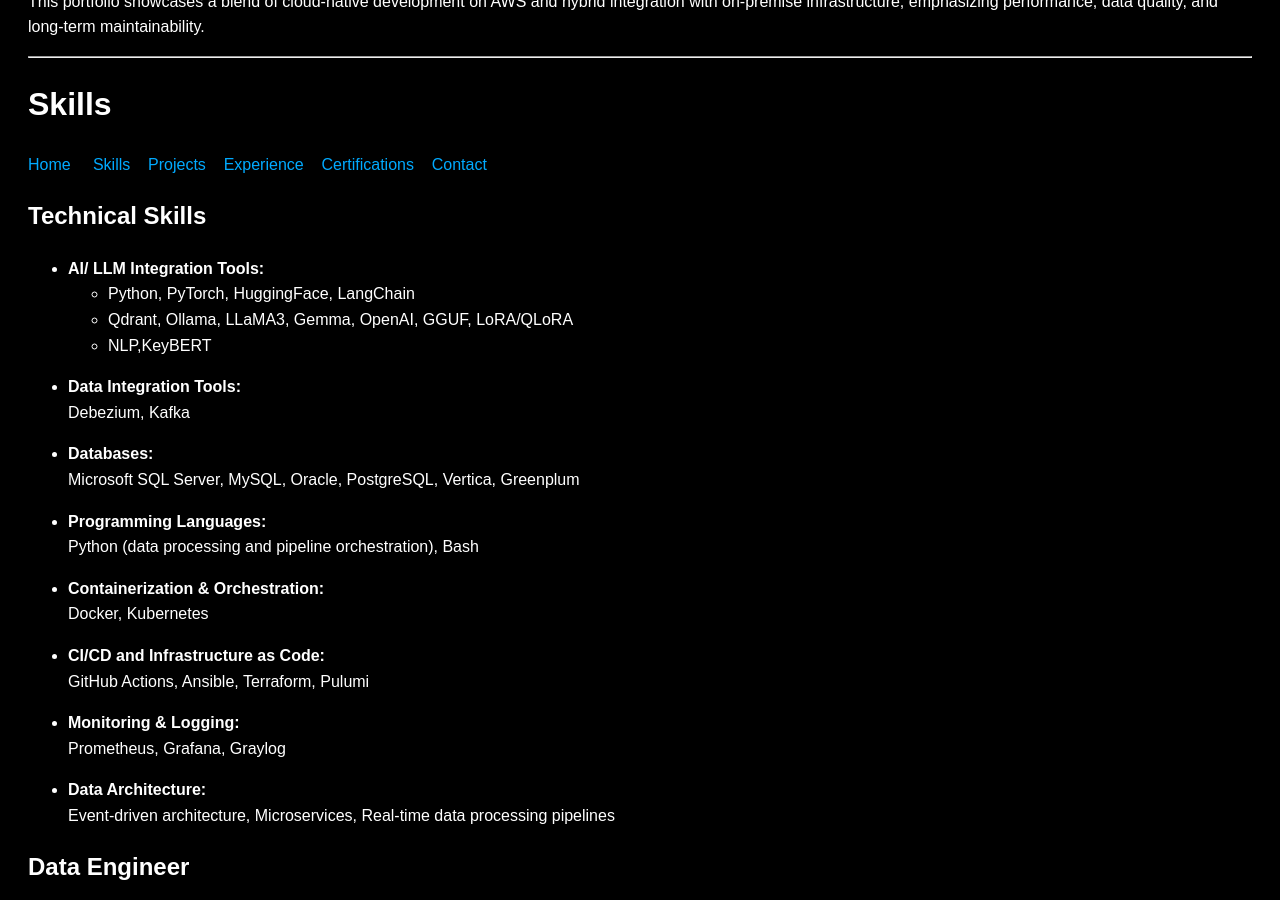
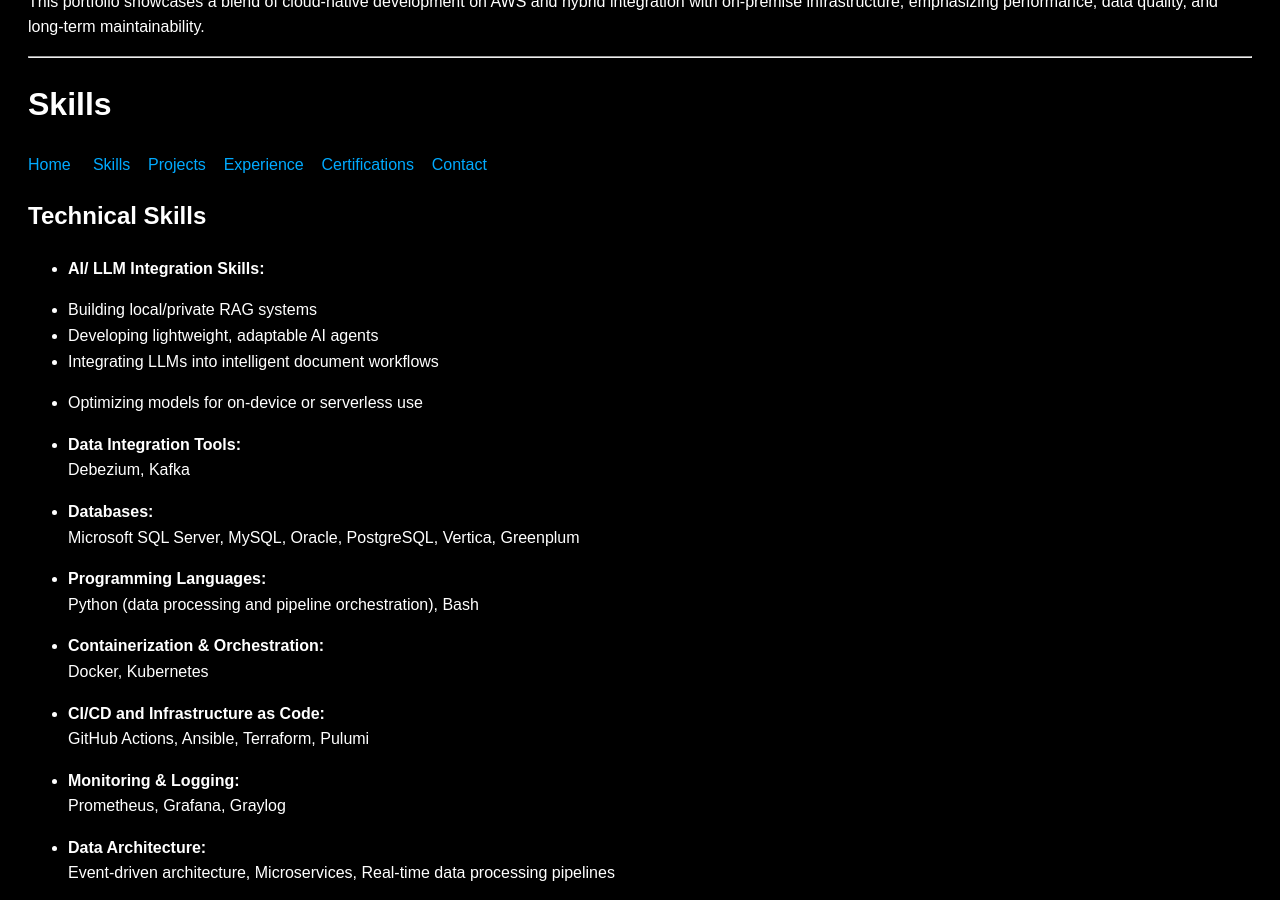
Before and after one commit to floyd011/datameshsync, a Jekyll site: the page built from portfolio/index.md, in a window 1280 px wide and 900 px high, scrolled down 1770 px. Built offline with Jekyll 4.4.1, drawn with Linux system fonts in a browser that asks for light colours.

Commit message:
Update index.md

```diff
--- a/portfolio/index.md
+++ b/portfolio/index.md
@@ -70,10 +70,12 @@
 
 ## Technical Skills
 
-- **AI/ LLM Integration Tools:**
-  - Python, PyTorch, HuggingFace, LangChain
-  - Qdrant, Ollama, LLaMA3, Gemma, OpenAI, GGUF, LoRA/QLoRA
-  - NLP,KeyBERT
+- **AI/ LLM Integration Skills:**
+
+- Building local/private RAG systems
+- Developing lightweight, adaptable AI agents
+- Integrating LLMs into intelligent document workflows
+- Optimizing models for on-device or serverless use
 
 - **Data Integration Tools:**
   Debezium, Kafka
```
